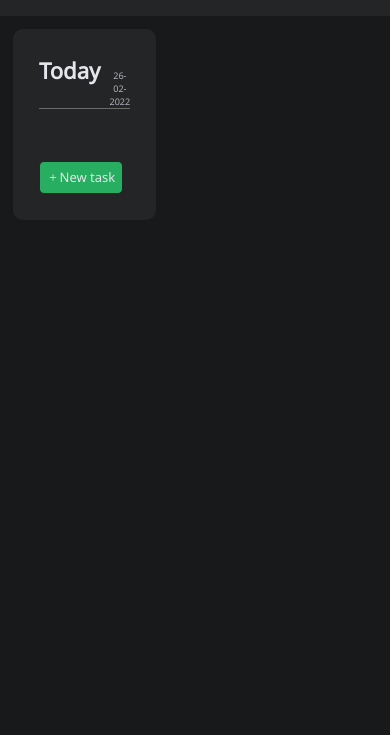
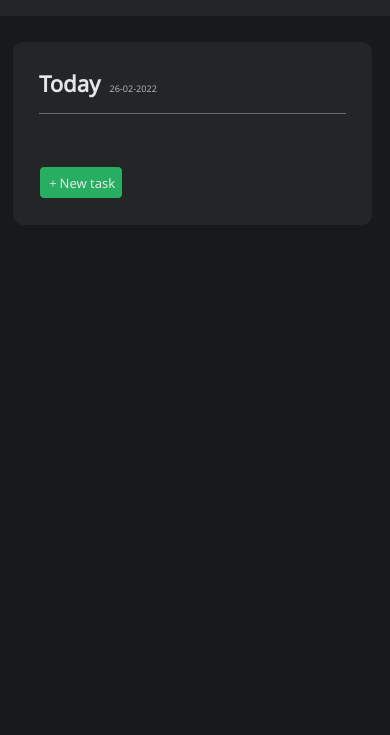
Before and after one commit to rajat4984/GTD-TO-DO, a website built with webpack: page src/index.html in a window 390 px wide. Shown: the part 52-787 px from the top of the page. Built offline with nearby package versions, Linux system fonts and the light colour scheme.

Commit message:
responsive bug fixed

```diff
--- a/src/style.css
+++ b/src/style.css
@@ -378,7 +378,7 @@ input[type="checkbox"]:checked + .todo-label::before {
 
 /* ----------------------------------MEDIA QUERIES------------------------------ */
 
-@media (min-width:350px) and (max-width:1100px){
+@media (max-width:700px){
   html {
     font-size: small;
   }
@@ -410,11 +410,13 @@ input[type="checkbox"]:checked + .todo-label::before {
   }
 
   .app-content {
-    padding: 1em 2em 2em 1em;
+    padding: 2em 1em 10em 1em;
+    grid-template-columns: 1fr;
+    justify-content: center;
+
   }
   .todo-section {
     max-width: 92vw;
-    justify-self: center;
   }
 
   .todo-info {
```
Also changed, not shown: dist/main.css, dist/main.js.
